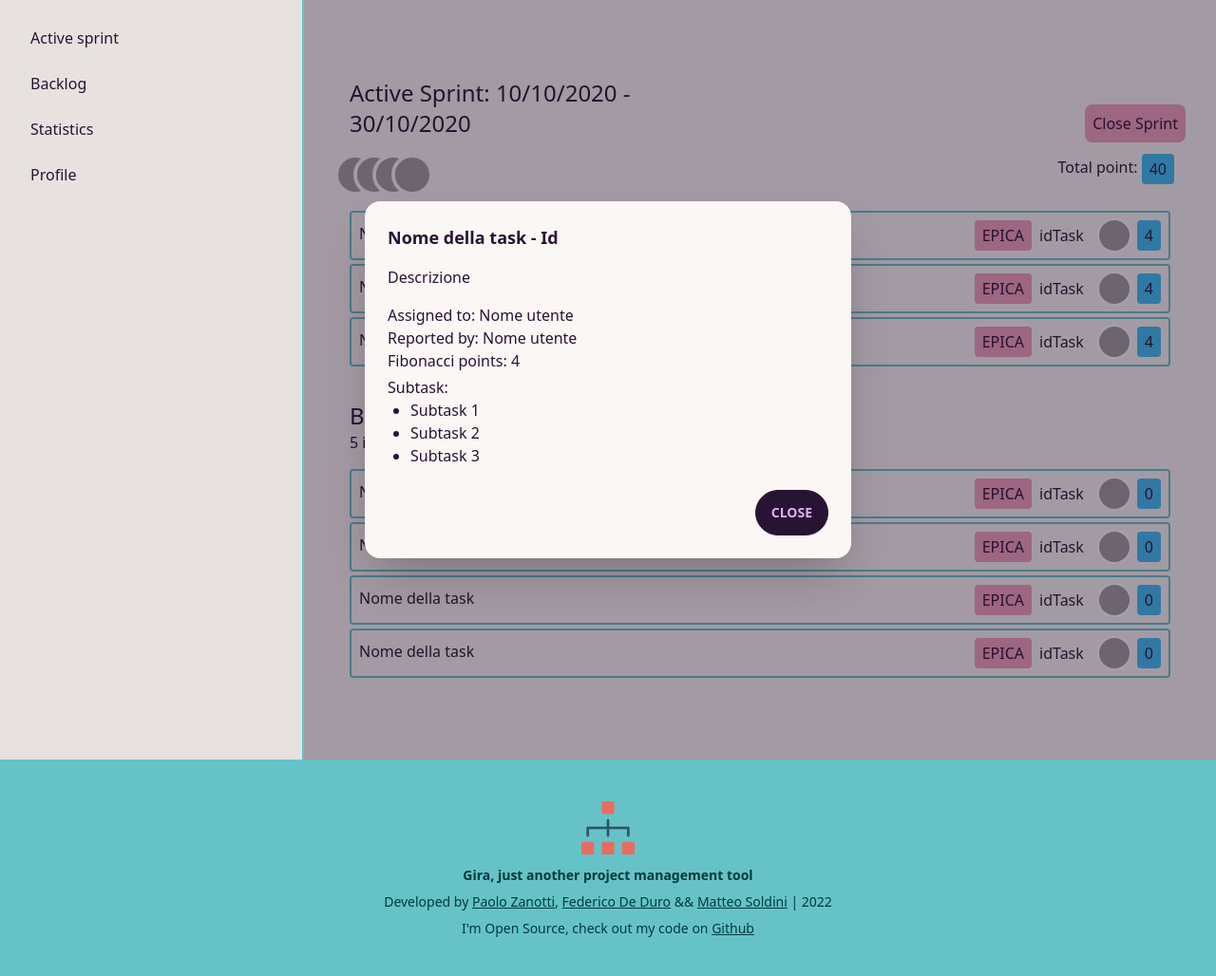
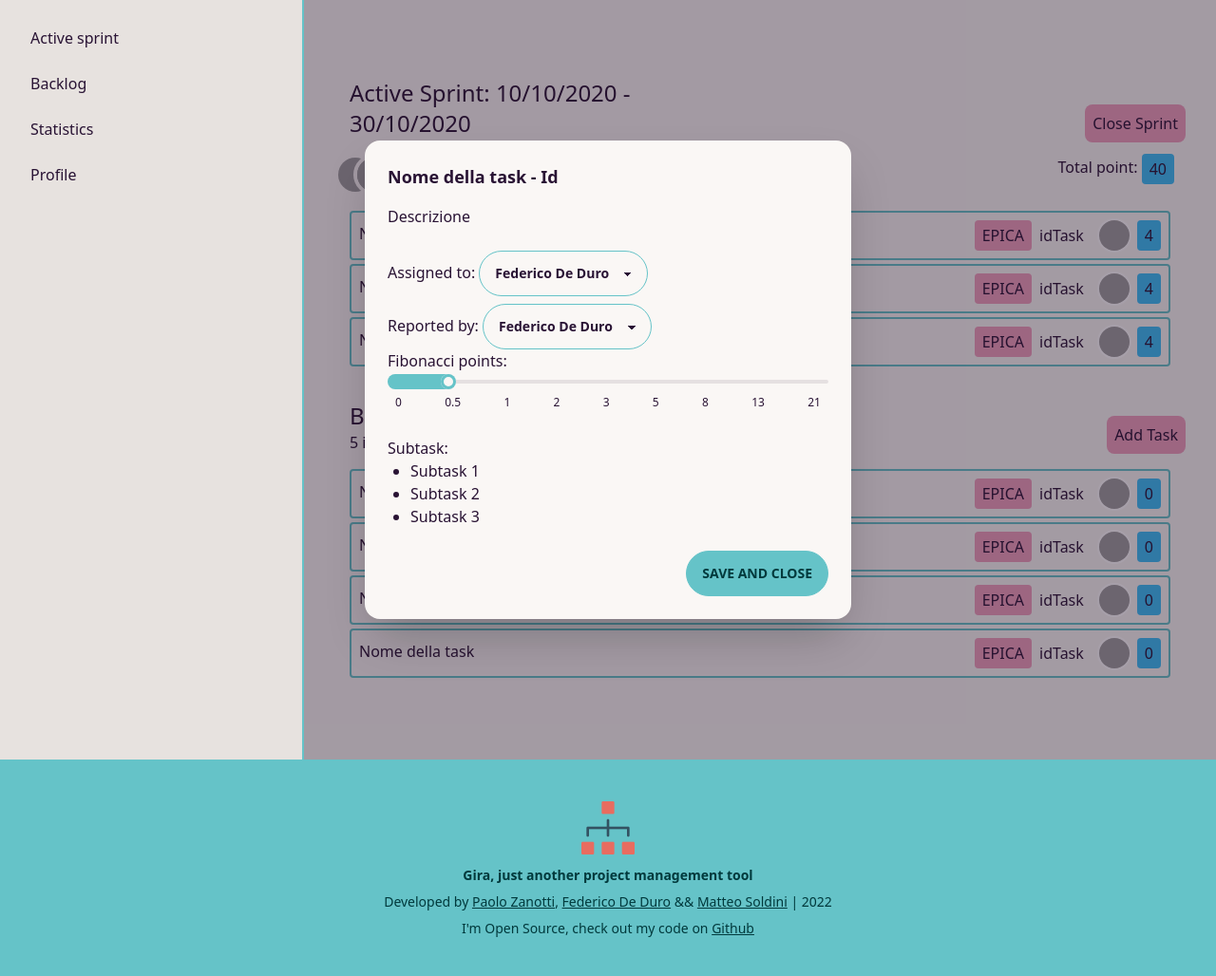
Before and after one commit to zanottipaolo/DB1-Agile, a Flask app: page /backlog in a window 1280 px wide, after a click that opens the changed part. Shown: the whole page at 95% size. Run offline with Flask 2, Linux system fonts and the light colour scheme; some libraries are stand-ins or nearby versions; grey boxes are pictures that could not be loaded.

Commit message:
Update backlog

```diff
--- a/templates/backlog.html
+++ b/templates/backlog.html
@@ -90,8 +90,22 @@
     </div>
 
     <div id="pageBottom">
+
+        <div class="grid grid-cols-2 gap-2">
+            <div>
                 <p class="text-2xl px-4 pt-4">Backlog:</p>
                 <span class="ml-4">5 issues</span>
+            </div>
+            <div class="place-self-end items-center text-right inline-block align-middle">
+                <a href="#modalNewTask">
+                    <button class="p-2 bg-secondary rounded-lg transition ease-in-out delay-10 hover:-translate-y-1 hover:scale-110 hover:bg-primary duration-50">
+                        Add Task
+                    </button>
+                </a>
+            </div>
+        </div>
+
+
         <div class="p-4" id="currentSprint">
 
             <div class="p-2 mb-1 base-100 rounded border-solid border-2 border-primary my-0" id="card">
@@ -152,13 +166,36 @@
 
             <!-- Put this part before </body> tag -->
             <div class="modal" id="modalInfo">
-            <div class="modal-box">
+                <div class="modal-box w-100">
                     <h3 class="font-bold text-lg">Nome della task - Id</h3>
                     <p class="py-4">Descrizione</p>
                     <p class="">
-                    Assigned to: Nome utente <br>
-                    Reported by: Nome utente <br>
-                    Fibonacci points: 4<br>
+                        Assigned to:
+                        <select class="mt-2 select select-primary w-auto max-w-xs">
+                            <option disabled selected>Federico De Duro</option>
+                            <option>Paolo Zanotti</option>
+                            <option>Matteo Soldini</option>
+                        </select><br>
+                        Reported by:
+                        <select class="mt-2 select select-primary w-auto max-w-xs">
+                            <option disabled selected>Federico De Duro</option>
+                            <option>Paolo Zanotti</option>
+                            <option>Matteo Soldini</option>
+                        </select><br>
+                        Fibonacci points:
+                        <input type="range" min="0" max="8" value="1" class="range range-xs range-primary" step="1" />
+                        <div class="w-full flex justify-between text-xs px-2">
+                            <span>0</span>
+                            <span>0.5</span>
+                            <span>1</span>
+                            <span>2</span>
+                            <span>3</span>
+                            <span>5</span>
+                            <span>8</span>
+                            <span>13</span>
+                            <span>21</span>
+                        </div>
+                        <br>
                     </p>
                     <p class="mt-1">Subtask:</p>
                     <ul class="ml-6 list-disc">
@@ -167,12 +204,54 @@
                         <li>Subtask 3</li>
                     </ul>
                     <div class="modal-action">
-                <a href="#" class="btn">Close</a>
+                        <a href="#" class="btn btn-primary">Save and close</a>
                     </div>
                 </div>
             </div>
 
+            <!-- Put this part before </body> tag -->
+            <div class="modal" id="modalNewTask">
+                <div class="modal-box w-100">
 
+                    <div class="mb-2 form-control w-full max-w-xs">
+                        <input type="text" placeholder="Task name" class="input input-bordered w-full max-w-xs" />
+                    </div>
+
+                    <div class="mb-2 form-control w-full max-w-xs">
+                        <input type="text" placeholder="Task description" class="input input-bordered w-full max-w-xs" />
+                    </div>
+
+                    <div class="m-2 form-control w-full max-w-xs">
+                        Fibonacci points:</p>
+                        <input type="range" min="0" max="8" value="1" class="range range-xs range-primary" step="1" />
+                        <div class="w-full flex justify-between text-xs px-2">
+                            <span>0</span>
+                            <span>0.5</span>
+                            <span>1</span>
+                            <span>2</span>
+                            <span>3</span>
+                            <span>5</span>
+                            <span>8</span>
+                            <span>13</span>
+                            <span>21</span>
+                        </div>
+                    </div>
+
+                    <div class="mb-2 form-control w-full max-w-xs">
+                        <label class="label">
+                            <span class="mb-0 label-text">Epic:</span>
+                        </label>
+                        <select class="mt-2 select select-primary w-auto max-w-xs">
+                            <option>Maintenance</option>
+                            <option>New product</option>
+                        </select><br>
+                    </div>
+
+                    <div class="mt-0 modal-action">
+                        <a href="#" class="btn btn-primary">Add new task</a>
+                    </div>
+                </div>
+            </div>
         </div>
     </div>
 </div>
```
Lines whose indentation alone changed are shown as unchanged.
